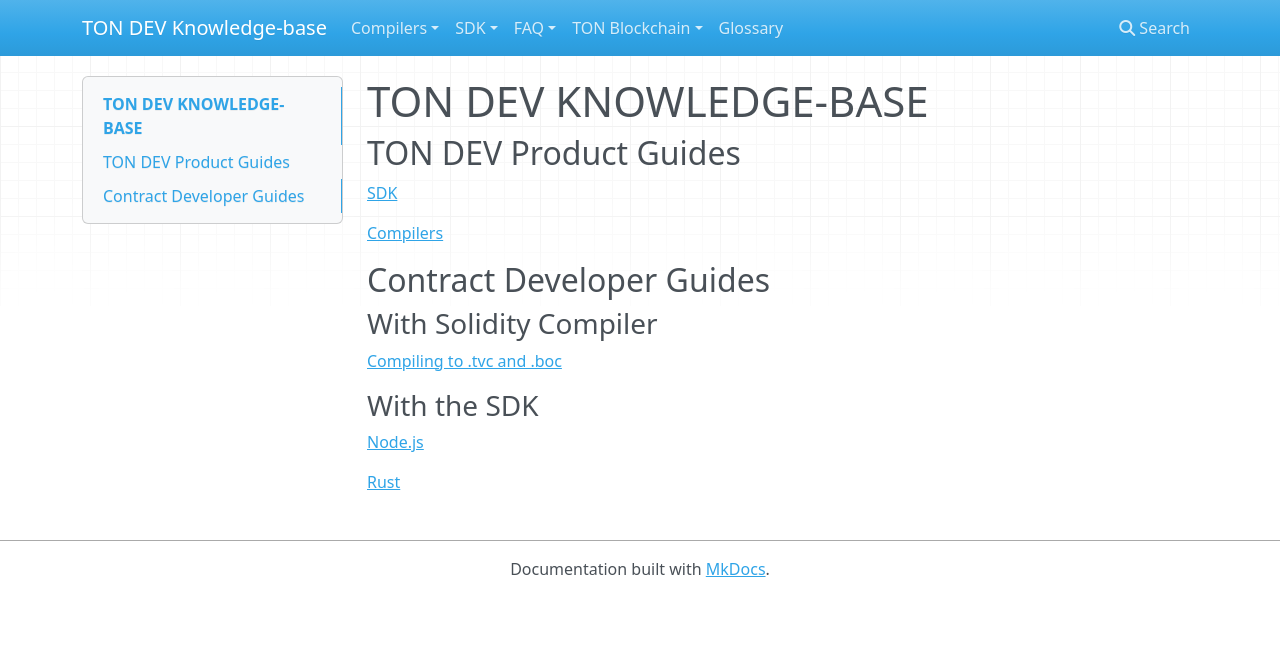
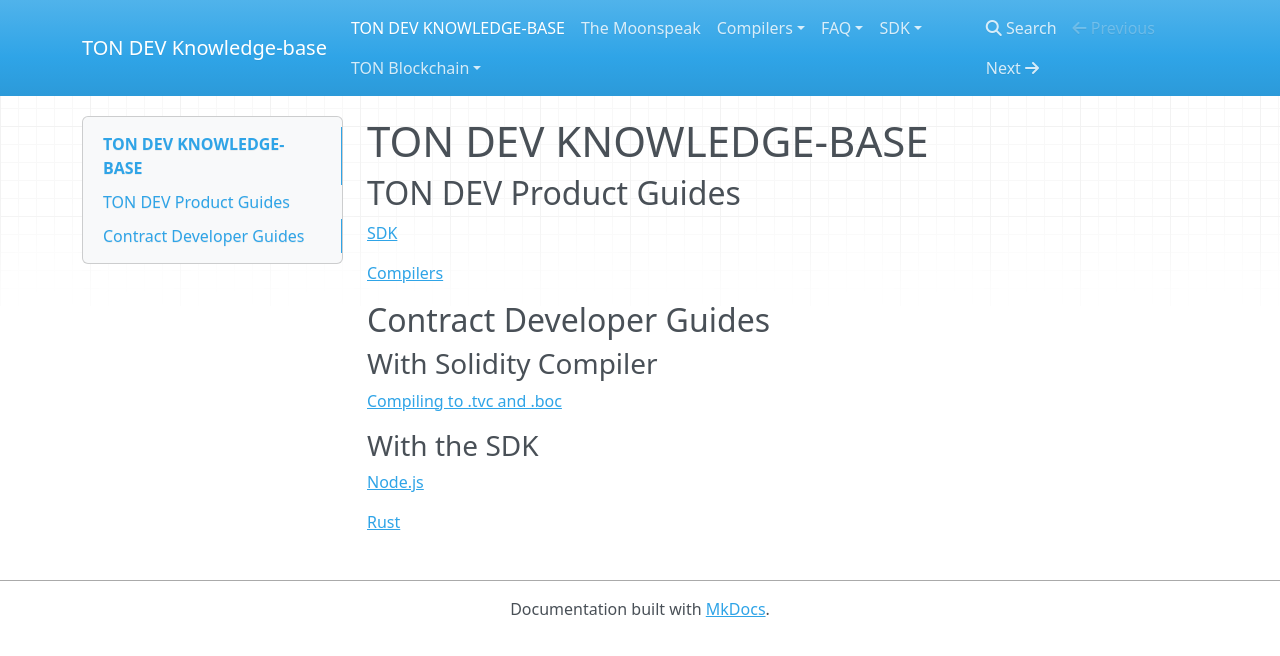
Before and after one commit to condor-the-bird/tondev, an MkDocs documentation site: the page built from docs/index.md, in a window 1280 px wide. Shown: the top 656 px of the page. Built offline with MkDocs 1.6.1, drawn with Linux system fonts in a browser that asks for light colours; nearby versions of some CDN libraries; some of the changed lines change nothing that is shown.

Commit message:
Update mkdocs.yml

```diff
--- a/mkdocs.yml
+++ b/mkdocs.yml
@@ -1,12 +1 @@
 site_name: TON DEV Knowledge-base
-
-nav:
-    - Compilers:
-        - 'About': 'Compilers/About.md'
-    - SDK:
-        - 'Overview': 'SDK/Overview.md'
-    - FAQ:
-        - 'Smart Contracts': 'FAQ/Smart Contracts.md'
-    - TON Blockchain:
-        - 'Gas Price Basics': 'TON Blockchain/Gas Price Basics.md'
-    - Glossary: Glossary.md
```
